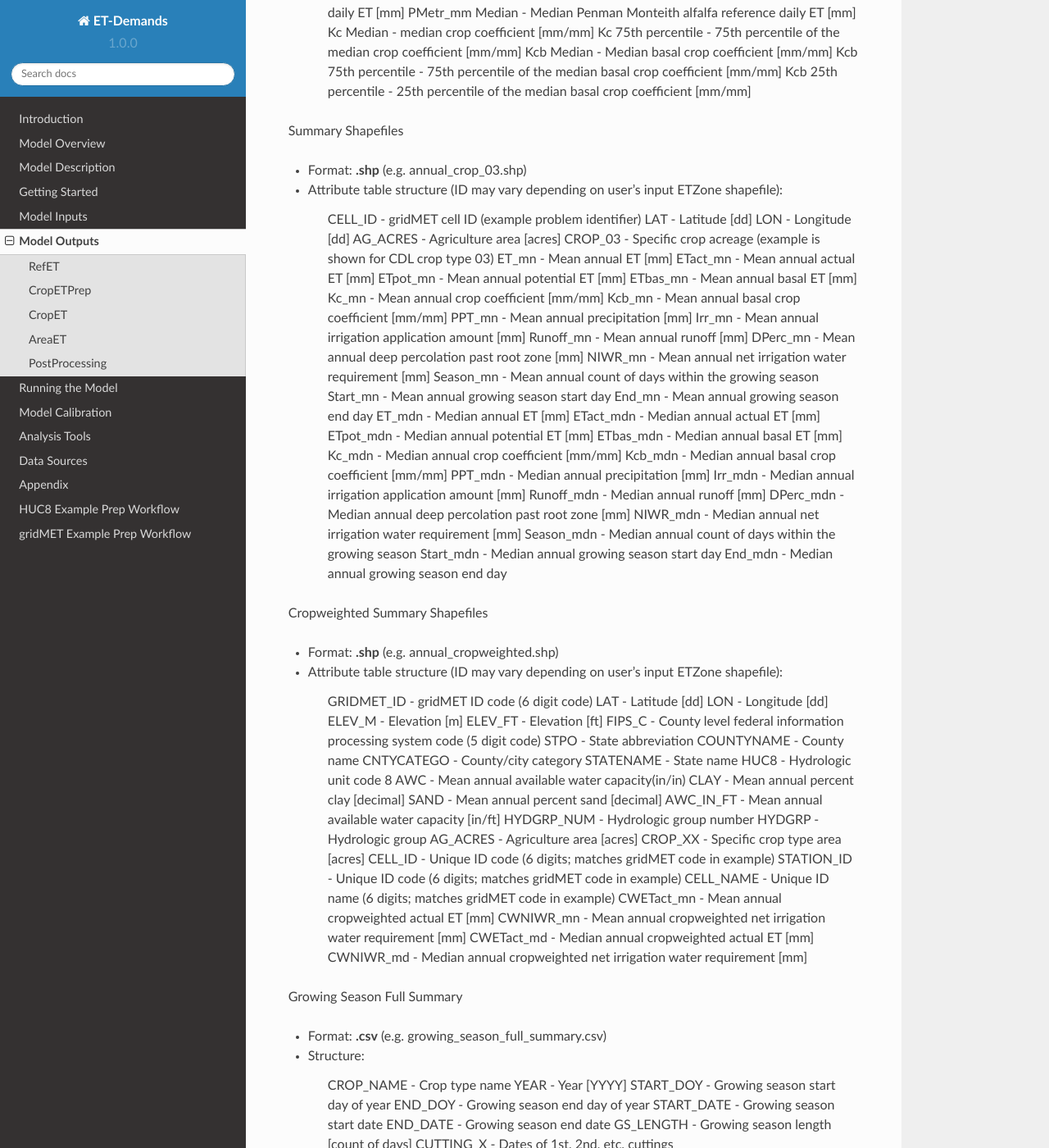
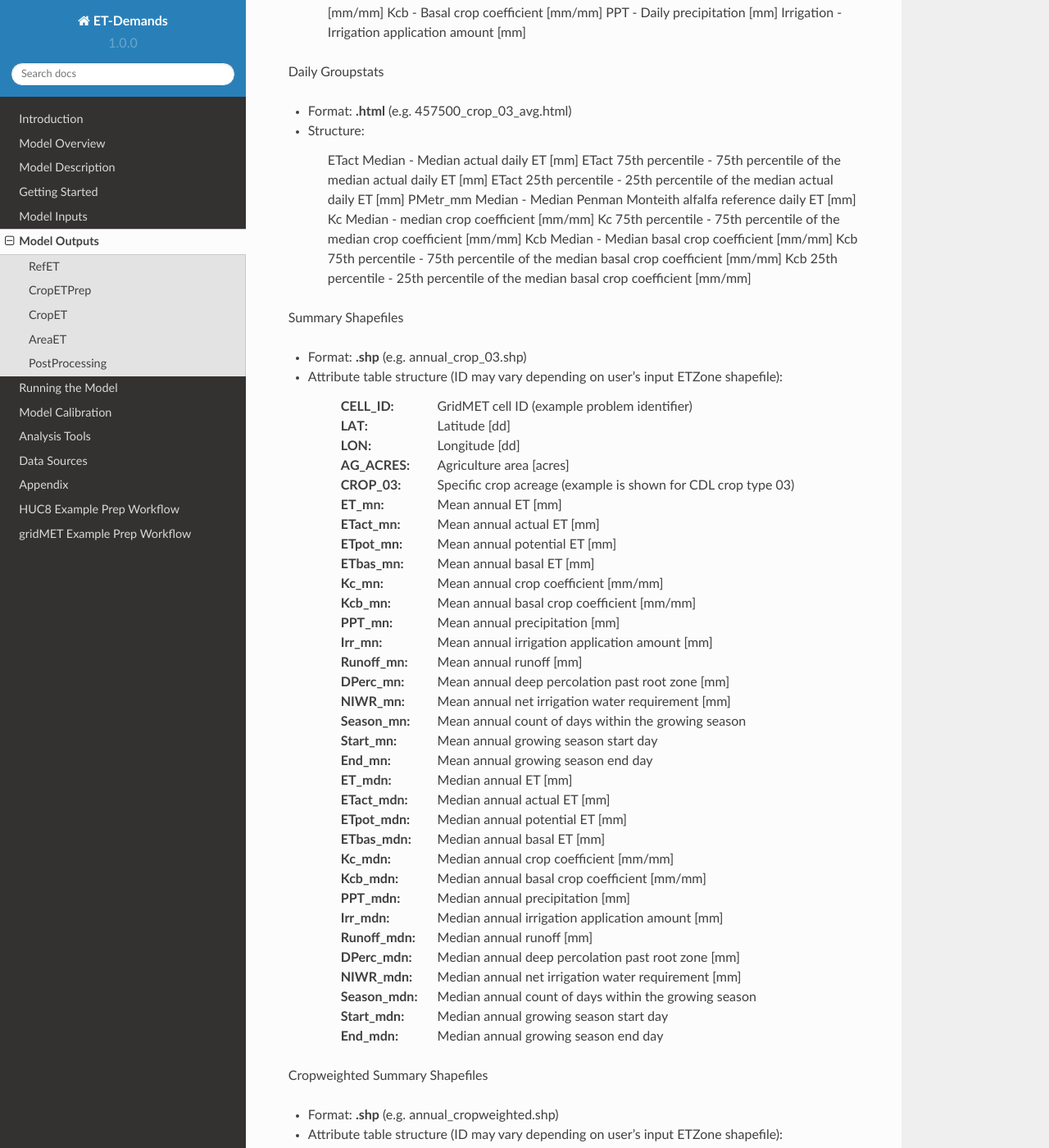
Before and after one commit to DOI-BOR/et-demands, a Sphinx documentation site: the page built from docs/model_outputs.rst, in a window 1280 px wide and 1400 px high, scrolled down 5668 px. Shown: the whole window at 82% size. Built offline with Sphinx 7.4.7 and the Read the Docs theme 2.0.0, drawn with Linux system fonts in a browser that asks for light colours; some of the changed text lies outside the part shown.

Commit message:
output formatting

```diff
--- a/docs/model_outputs.rst
+++ b/docs/model_outputs.rst
@@ -13,15 +13,15 @@ Outputs from the RefET module include daily or hourly reference ET (grass and al
 
 Daily Variables
 
-* etr_mm = daily alfalfa reference ET [mm]
-* eto_mm = daily grass reference ET [mm]
+	:etr_mm: Daily alfalfa reference ET [mm]
+	:eto_mm: Daily grass reference ET [mm]
 
 * Format: **.csv**
 
 Hourly Variables
 
-* etr_mm = hourly alfalfa reference ET [mm]
-* eto_mm = hourly grass reference ET [mm]
+	:etr_mm: Hourly alfalfa reference ET [mm]
+	:eto_mm: Hourly grass reference ET [mm]
 
 * Format : **.csv**
 
@@ -59,33 +58,33 @@ AWC_WTA_0to152cm_statsgo
 
 * Format: **.shp**
 
-  AREASYMBOL - US
-  SPATIALVER - version
-  MUSYM - symbol
-  MUKEY - key
-  AWC - available water capacity (in/in)
+	:AREASYMBOL: US
+	:SPATIALVER: Version
+	:MUSYM: Symbol
+	:MUKEY: Key
+	:AWC: Available water capacity (in/in)
 
 
 Clay_WTA_0to152cm_statsgo
 
 * Format: **.shp**
 
-  AREASYMBOL - US
-  SPATIALVER - version
-  MUSYM - symbol
-  MUKEY - key
-  Clay - percent clay (decimal)
+	:AREASYMBOL: US
+	:SPATIALVER: Version
+	:MUSYM: Symbol
+	:MUKEY: Key
+	:Clay: Percent clay (decimal)
 
 
 Sand_WTA_0to152cm_statsgo
 
 * Format: **.shp**
 
-  AREASYMBOL - US
-  SPATIALVER - version
-  MUSYM - symbol
-  MUKEY - key
-  Sand - percent sand (decimal)
+	:AREASYMBOL: US
+	:SPATIALVER: Version
+	:MUSYM: Symbol
+	:MUKEY: Key
+	:Sand: Percent sand (decimal)
 
 
 Static Input Files (descriptions in previous section)
@@ -290,39 +289,39 @@ Summary Shapefiles
 
 * Attribute table structure (ID may vary depending on user’s input ETZone shapefile):
 
-	CELL_ID - gridMET cell ID (example problem identifier)
-	LAT - Latitude [dd]
-	LON - Longitude [dd]
-	AG_ACRES - Agriculture area [acres]
-	CROP_03 - Specific crop acreage (example is shown for CDL crop type 03)
-	ET_mn - Mean annual ET [mm]
-	ETact_mn - Mean annual actual ET [mm]
-	ETpot_mn - Mean annual potential ET [mm]
-	ETbas_mn - Mean annual basal ET [mm]
-	Kc_mn - Mean annual crop coefficient [mm/mm]
-	Kcb_mn - Mean annual basal crop coefficient [mm/mm]
-	PPT_mn - Mean annual precipitation [mm]
-	Irr_mn - Mean annual irrigation application amount [mm]
-	Runoff_mn - Mean annual runoff [mm]
-	DPerc_mn - Mean annual deep percolation past root zone [mm]
-	NIWR_mn - Mean annual net irrigation water requirement [mm]
-	Season_mn - Mean annual count of days within the growing season
-	Start_mn - Mean annual growing season start day
-	End_mn - Mean annual growing season end day
-	ET_mdn - Median annual ET [mm]
-	ETact_mdn - Median annual actual ET [mm]
-	ETpot_mdn - Median annual potential ET [mm]
-	ETbas_mdn - Median annual basal ET [mm]
-	Kc_mdn - Median annual crop coefficient [mm/mm]
-	Kcb_mdn - Median annual basal crop coefficient [mm/mm]
-	PPT_mdn - Median annual precipitation [mm]
-	Irr_mdn - Median annual irrigation application amount [mm]
-	Runoff_mdn - Median annual runoff [mm]
-	DPerc_mdn - Median annual deep percolation past root zone [mm]
-	NIWR_mdn - Median annual net irrigation water requirement [mm]
-	Season_mdn - Median annual count of days within the growing season
-	Start_mdn - Median annual growing season start day
-	End_mdn - Median annual growing season end day
+	:CELL_ID: GridMET cell ID (example problem identifier)
+	:LAT: Latitude [dd]
+	:LON: Longitude [dd]
+	:AG_ACRES: Agriculture area [acres]
+	:CROP_03: Specific crop acreage (example is shown for CDL crop type 03)
+	:ET_mn: Mean annual ET [mm]
+	:ETact_mn: Mean annual actual ET [mm]
+	:ETpot_mn: Mean annual potential ET [mm]
+	:ETbas_mn: Mean annual basal ET [mm]
+	:Kc_mn: Mean annual crop coefficient [mm/mm]
+	:Kcb_mn: Mean annual basal crop coefficient [mm/mm]
+	:PPT_mn: Mean annual precipitation [mm]
+	:Irr_mn: Mean annual irrigation application amount [mm]
+	:Runoff_mn: Mean annual runoff [mm]
+	:DPerc_mn: Mean annual deep percolation past root zone [mm]
+	:NIWR_mn: Mean annual net irrigation water requirement [mm]
+	:Season_mn: Mean annual count of days within the growing season
+	:Start_mn: Mean annual growing season start day
+	:End_mn: Mean annual growing season end day
+	:ET_mdn: Median annual ET [mm]
+	:ETact_mdn: Median annual actual ET [mm]
+	:ETpot_mdn: Median annual potential ET [mm]
+	:ETbas_mdn: Median annual basal ET [mm]
+	:Kc_mdn: Median annual crop coefficient [mm/mm]
+	:Kcb_mdn: Median annual basal crop coefficient [mm/mm]
+	:PPT_mdn: Median annual precipitation [mm]
+	:Irr_mdn: Median annual irrigation application amount [mm]
+	:Runoff_mdn: Median annual runoff [mm]
+	:DPerc_mdn: Median annual deep percolation past root zone [mm]
+	:NIWR_mdn: Median annual net irrigation water requirement [mm]
+	:Season_mdn: Median annual count of days within the growing season
+	:Start_mdn: Median annual growing season start day
+	:End_mdn: Median annual growing season end day
 
 
 Cropweighted Summary Shapefiles
@@ -331,32 +330,32 @@ Cropweighted Summary Shapefiles
 
 * Attribute table structure (ID may vary depending on user’s input ETZone shapefile):
 
-	GRIDMET_ID - gridMET ID code (6 digit code)
-	LAT - Latitude [dd]
-	LON - Longitude [dd]
-	ELEV_M - Elevation [m]
-	ELEV_FT - Elevation [ft]
-	FIPS_C - County level federal information processing system code (5 digit code)
-	STPO - State abbreviation
-	COUNTYNAME - County name
-	CNTYCATEGO - County/city category
-	STATENAME - State name
-	HUC8 - Hydrologic unit code 8
-	AWC - Mean annual available water capacity(in/in)
-	CLAY - Mean annual percent clay [decimal]
-	SAND - Mean annual percent sand [decimal]
-	AWC_IN_FT - Mean annual available water capacity [in/ft]
-	HYDGRP_NUM - Hydrologic group number
-	HYDGRP - Hydrologic group
-	AG_ACRES - Agriculture area [acres]
-	CROP_XX - Specific crop type area [acres]
-	CELL_ID - Unique ID code (6 digits; matches gridMET code in example)
-	STATION_ID - Unique ID code (6 digits; matches gridMET code in example)
-	CELL_NAME - Unique ID name (6 digits; matches gridMET code in example)
-	CWETact_mn - Mean annual cropweighted actual ET [mm]
-	CWNIWR_mn - Mean annual cropweighted net irrigation water requirement [mm]
-	CWETact_md - Median annual cropweighted actual ET [mm]
-	CWNIWR_md - Median annual cropweighted net irrigation water requirement [mm]
+	:GRIDMET_ID: gridMET ID code (6 digit code)
+	:LAT: Latitude [dd]
+	:LON: Longitude [dd]
+	:ELEV_M: Elevation [m]
+	:ELEV_FT: Elevation [ft]
+	:FIPS_C: County level federal information processing system code (5 digit code)
+	:STPO: State abbreviation
+	:COUNTYNAME: County name
+	:CNTYCATEGO: County/city category
+	:STATENAME: State name
+	:HUC8: Hydrologic unit code 8
+	:AWC: Mean annual available water capacity(in/in)
+	:CLAY: Mean annual percent clay [decimal]
+	:SAND: Mean annual percent sand [decimal]
+	:AWC_IN_FT: Mean annual available water capacity [in/ft]
+	:HYDGRP_NUM: Hydrologic group number
+	:HYDGRP: Hydrologic group
+	:AG_ACRES: Agriculture area [acres]
+	:CROP_XX: Specific crop type area [acres]
+	:CELL_ID: Unique ID code (6 digits; matches gridMET code in example)
+	:STATION_ID: Unique ID code (6 digits; matches gridMET code in example)
+	:CELL_NAME: Unique ID name (6 digits; matches gridMET code in example)
+	:CWETact_mn: Mean annual cropweighted actual ET [mm]
+	:CWNIWR_mn: Mean annual cropweighted net irrigation water requirement [mm]
+	:CWETact_md: Median annual cropweighted actual ET [mm]
+	:CWNIWR_md: Median annual cropweighted net irrigation water requirement [mm]
 
 
 
@@ -366,14 +365,14 @@ Growing Season Full Summary
 
 * Structure:
 
-	CROP_NAME - Crop type name
-	YEAR - Year [YYYY]
-	START_DOY - Growing season start day of year
-	END_DOY - Growing season end day of year
-	START_DATE - Growing season start date
-	END_DATE - Growing season end date
-	GS_LENGTH - Growing season length [count of days]
-	CUTTING_X - Dates of 1st, 2nd, etc. cuttings
+	:CROP_NAME: Crop type name
+	:YEAR: Year [YYYY]
+	:START_DOY: Growing season start day of year
+	:END_DOY: Growing season end day of year
+	:START_DATE: Growing season start date
+	:END_DATE: Growing season end date
+	:GS_LENGTH: Growing season length [count of days]
+	:CUTTING_X: Dates of 1st, 2nd, etc. cuttings
 
 
 Growing Season Mean Annual Summary
@@ -382,12 +381,12 @@ Growing Season Mean Annual Summary
 
 * Structure:
 
-	STATION - Station ID code (6 digits; matches gridMET code in example)
-	CROP_NUM - Crop identifier corresponding to CDL code
-	CROP_NAME - Crop type name
-	MEAN_START_DOY - Growing season mean annual start day of year
-	MEAN_END_DOY - Growing season mean annual end day of year
-	MEAN_START_DATE - Growing season mean annual start date
-	MEAN_END_DATE - Growing season mean annual end date
-	MEAN_GS_LENGTH - Growing season mean annual length
-	MEAN_CUTTING_X - Mean annual cutting day of year
+	:STATION: Station ID code (6 digits; matches gridMET code in example)
+	:CROP_NUM: Crop identifier corresponding to CDL code
+	:CROP_NAME: Crop type name
+	:MEAN_START_DOY: Growing season mean annual start day of year
+	:MEAN_END_DOY: Growing season mean annual end day of year
+	:MEAN_START_DATE: Growing season mean annual start date
+	:MEAN_END_DATE: Growing season mean annual end date
+	:MEAN_GS_LENGTH: Growing season mean annual length
+	:MEAN_CUTTING_X: Mean annual cutting day of year
```
Also changed, not shown: other parts of docs/model_outputs.rst (+1 -2 lines).
